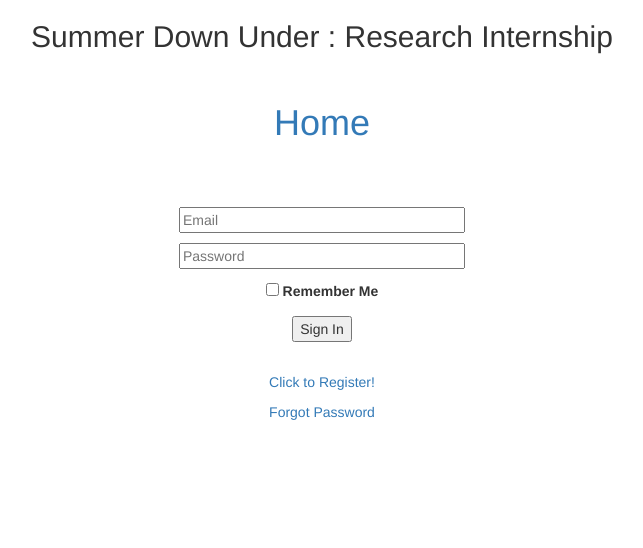
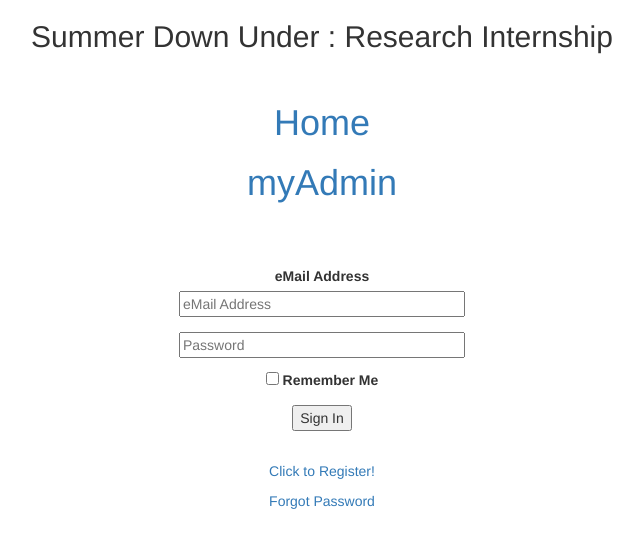
Before and after one commit to DavoDC/SDURI-Admin-Platform, a Flask app: page /login in a window 1280 px wide. Shown: the top 548 px of the page, without its empty margins (318-961 px from the left). Run offline with Flask 2, Linux system fonts and the light colour scheme; some libraries are stand-ins or nearby versions.

Commit message:
Create admin pages; Insert, Delete and Update user

```diff
--- a/app/__init__.py
+++ b/app/__init__.py
@@ -36,7 +36,8 @@ app.register_blueprint(auth_bp, url_prefix='/auth')
 from app.api import bp as api_bp
 app.register_blueprint(api_bp, url_prefix='/api')
 
-
+from app.myadmin import bp as myadmin_bp
+app.register_blueprint(myadmin_bp, url_prefix='/myadmin')
 
 with app.app_context():
     if db.engine.url.drivername == 'sqlite':
--- a/app/routes.py
+++ b/app/routes.py
@@ -115,7 +115,7 @@ def login():
     # return redirect(next_page)
     # return redirect(url_for('index.html')) # Use if next_page or next variable is not used
     if user.role == "Administrator":
-      return redirect(url_for('admin', username=current_user.name))
+      return redirect(url_for('myadmin.admin_home', username=current_user.name))
     elif user.role == "Supervisor":
       return redirect(url_for('supervisors', username=current_user.name))
     else:
--- a/app/templates/admin/index.html
+++ b/app/templates/admin/index.html
@@ -1,5 +0,0 @@
-{% extends 'admin/master.html' %}
-
-{% block body %}
-
-{% endblock %}
--- a/app/templates/base.html
+++ b/app/templates/base.html
@@ -64,6 +64,10 @@
     {% endif %}
 
 
+    <h1><a href="{{ url_for('myadmin.admin_home') }}">myAdmin</a></h1>
+
+
+
   </div>
 
 
--- a/app/templates/login.html
+++ b/app/templates/login.html
@@ -32,14 +32,18 @@
       {{ form.hidden_tag() }}
       <p>
         <!-- {{ form.email.label }}<br> -->
-        {{ form.email(size=32, placeholder=form.email.label.text) }}<br>
+        <div class="form-group">
+        <label class="text-normal text-dark">eMail Address</label>
+        <br>
+        {{ form.email(size=32, class="form-control-sm", placeholder="eMail Address") }}<br>
         {% for error in form.email.errors %}
         <span style="color: red;">[{{ error }}]</span>
         {% endfor %}
+        </div>
       </p>
       <p>
         <!-- {{ form.password.label }}<br> -->
-        {{ form.password(size=32, placeholder=form.password.label.text) }} <br>
+        {{ form.password(size=32, class="form-control-sm", placeholder=form.password.label.text) }} <br>
         {% for error in form.password.errors %}
         <span style="color: red;">[{{ error }}]</span>
         {% endfor %}
@@ -51,7 +55,7 @@
       <p class="signIn">{{ form.submit() }}</p>
 
       <br>
-      <p><a class="register" href="{{ url_for('register') }}">Click to Register!</a></p>
+      <p><a class="register" class="text-small font-weight-semibold" href="{{ url_for('register') }}">Click to Register!</a></p>
       <p><a  href="{{ url_for('auth.forgot_password') }}">Forgot Password</a></p>
     </form>
 
--- a/config.py
+++ b/config.py
@@ -13,6 +13,7 @@ class Config(object):
     SQLALCHEMY_TRACK_MODIFICATIONS = False
 
 
+
     # mail settings
     MAIL_SERVER = 'smtp.googlemail.com'
     MAIL_PORT = 465
```
